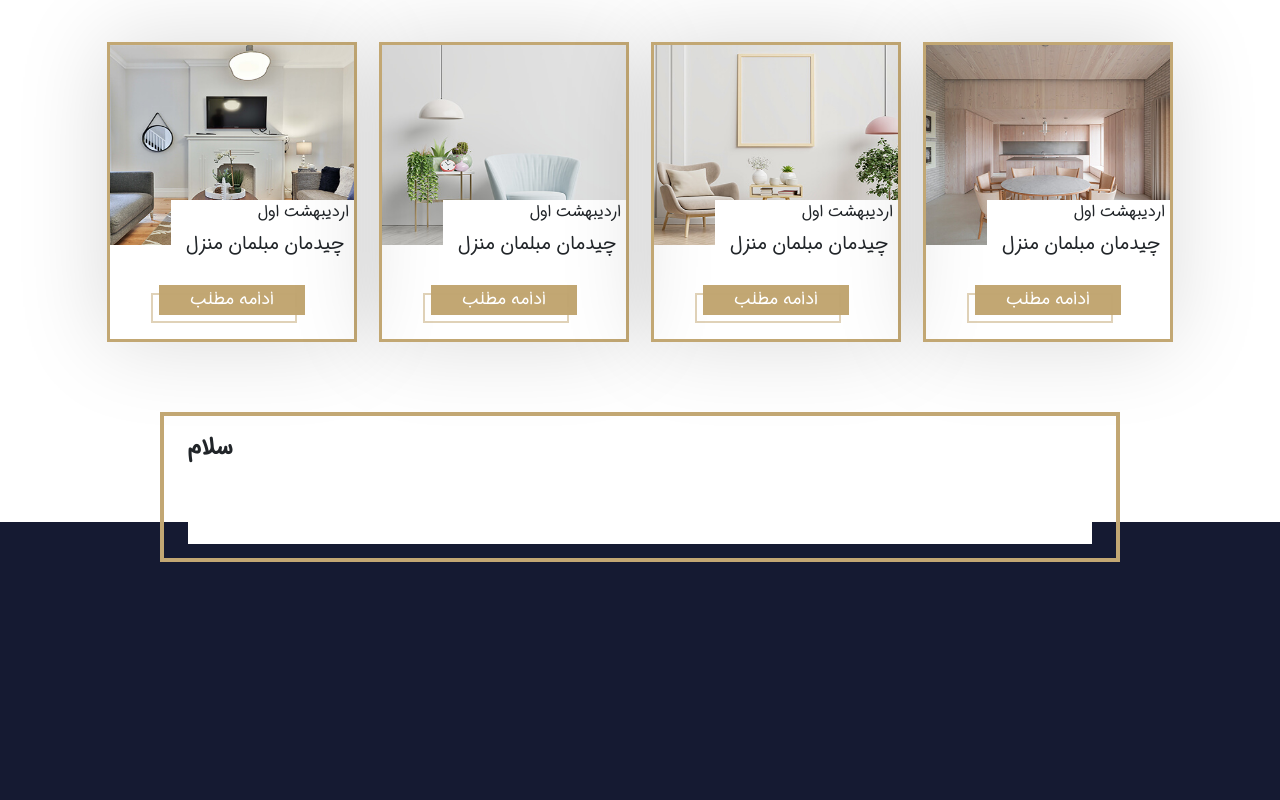
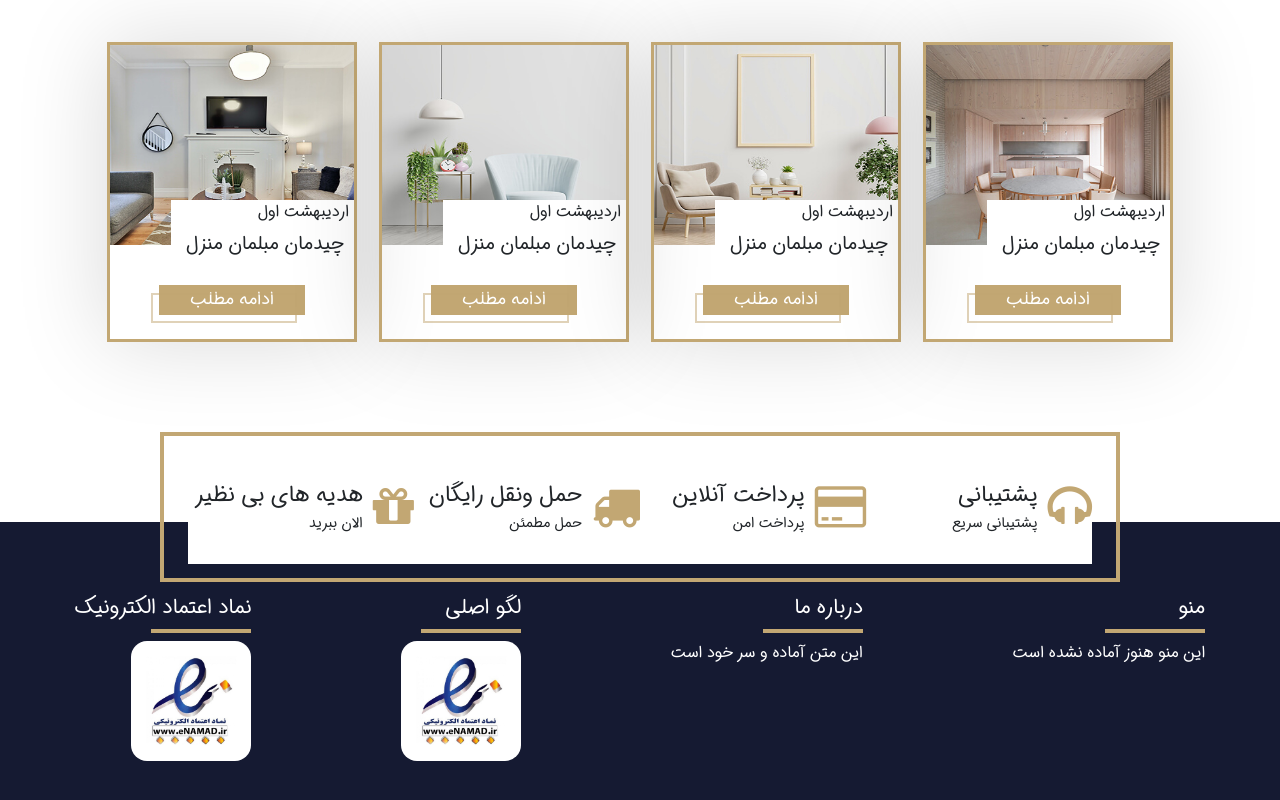
Before and after one commit to vahidpourmohamad/FcShop.js, a React (Create React App) app: page / in a window 1280 px wide. Shown: the part 4932-5732 px from the top of the page. Built offline with nearby package versions, Linux system fonts and the light colour scheme.

Commit message:
Implemention Footer

```diff
--- a/src/Components/FooterComponent/FooterCmp.css
+++ b/src/Components/FooterComponent/FooterCmp.css
@@ -1,9 +1,13 @@
-.FooterCmpcontainer{
+.FooterCmpcontainer {
   width: 100%;
   background-color: var(--dark-blue);
   height: 300px;
+  display: flex;
+  align-items: center;
+  justify-content: space-around;
+  color: var(--white);
 }
-.upfooterribonborder{
+.upfooterribonborder {
   position: relative;
   border: 0.3rem solid var(--main);
   width: 75%;
@@ -11,17 +15,75 @@
   display: flex;
   align-items: center;
   justify-content: center;
-    top:40px;
+  top: 60px;
 }
-.upfooterriboncontainer{
+.upfooterriboncontainer {
   width: 95%;
   /* margin: 40px 40px 40px 40px; */
   height: 80%;
   background-color: var(--white);
+  display: flex;
+  flex-direction: row;
+  align-items: center;
+  justify-content: space-around;
 }
-.footerContainer{
+.footerContainer {
   display: flex;
   flex-direction: column;
   align-items: center;
   justify-content: center;
 }
+.footerriboniteamcontainer {
+  display: flex;
+  width: 100%;
+  flex-direction: row;
+  align-items: center;
+  justify-content: center;
+}
+.footerriboniteamtext {
+  display: flex;
+  width: 80%;
+  flex-direction: column;
+  align-items: flex-end;
+  margin-right: 10px;
+  justify-content: space-around;
+}
+.footerriboniteamtextHeading{
+    font-size: 1.4rem;
+}
+.footerriboniteamtextSubHeading{
+    font-size: 0.9rem;
+}
+.fiteamhead{
+    font-size: 1.3rem;
+}
+.fiteamline{
+
+}
+.fiteamtext{
+    font-size: 1rem;
+    width: 100%;
+    text-align: end;
+    display: flex;
+    align-items: center;
+    justify-content: flex-end;
+}
+.fiteamtext img{
+border-radius: 1rem;
+width: 120px;
+height: 120px;
+}
+.fiteam {
+    display: flex;
+    height: 70%;
+    flex-direction: column;
+    align-items: flex-end;
+    justify-content: flex-start;
+    margin-top: 50px;
+}
+.fiteamline {
+    margin-bottom: 8px;
+  width: 100px;
+  height: 10px;
+  border-bottom: 4px solid var(--main);
+}
--- a/src/Components/FooterComponent/FooterCmp.js
+++ b/src/Components/FooterComponent/FooterCmp.js
@@ -1,19 +1,98 @@
-import React from 'react'
-import './FooterCmp.css'
+import React from "react";
+import "./FooterCmp.css";
 export default function FooterCmp() {
   return (
     <footer className="footerContainer">
       <div className="upfooterribonborder">
         <div className="upfooterriboncontainer">
           <div className="footerriboniteamcontainer">
-            <div className="footerriboniteamimg"></div>
-                      <div className="footerriboniteamtext">
-                          <h2> سلام</h2>
+            <div className="footerriboniteamtext">
+              <div className="footerriboniteamtextHeading">
+                هدیه های بی نظیر
+              </div>
+              <div className="footerriboniteamtextSubHeading">الان ببرید</div>
+            </div>
+            <div className="footerriboniteamimg">
+              <i
+                href="#"
+                className="fa fa-solid fa-gift fa-3x"
+                style={{ color: "var(--main)" }}
+              ></i>
+            </div>
+          </div>
+          <div className="footerriboniteamcontainer">
+            <div className="footerriboniteamtext">
+              <div className="footerriboniteamtextHeading">حمل ونقل رایگان</div>
+              <div className="footerriboniteamtextSubHeading">حمل مطمئن</div>
+            </div>
+            <div className="footerriboniteamimg">
+              <li
+                href="#"
+                className="fa fa-solid fa-truck fa-3x "
+                style={{ color: "var(--main)" }}
+              ></li>
+            </div>
+          </div>
+          <div className="footerriboniteamcontainer">
+            <div className="footerriboniteamtext">
+              <div className="footerriboniteamtextHeading">پرداخت آنلاین</div>
+              <div className="footerriboniteamtextSubHeading">پرداخت امن</div>
+            </div>
+            <div className="footerriboniteamimg">
+              <li
+                href="#"
+                className="fa fa-solid fa-credit-card fa-3x "
+                style={{ color: "var(--main)" }}
+              ></li>
+            </div>
+          </div>
+          <div className="footerriboniteamcontainer">
+            <div className="footerriboniteamtext">
+              <div className="footerriboniteamtextHeading">پشتیبانی</div>
+              <div className="footerriboniteamtextSubHeading">
+                پشتیبانی سریع
+              </div>
+            </div>
+            <div className="footerriboniteamimg">
+              <li
+                href="#"
+                className="fa fa-solid fa-headphones fa-3x"
+                style={{ color: "var(--main)" }}
+              ></li>
             </div>
           </div>
         </div>
       </div>
-      <div className="FooterCmpcontainer"></div>
+      <div className="FooterCmpcontainer">
+        <div className="fiteam">
+          <div className="fiteamhead">نماد اعتماد الکترونیک</div>
+          <div className="fiteamline"></div>
+          <div className="fiteamtext">
+            <img
+              src={`${process.env.PUBLIC_URL}/assets/Banners/namad.jpg`}
+            ></img>
+          </div>
+        </div>
+        <div className="fiteam">
+          <div className="fiteamhead">لگو اصلی</div>
+          <div className="fiteamline"></div>
+          <div className="fiteamtext">
+            <img
+              src={`${process.env.PUBLIC_URL}/assets/Banners/namad.jpg`}
+            ></img>
+          </div>
+        </div>
+        <div className="fiteam">
+          <div className="fiteamhead">درباره ما</div>
+          <div className="fiteamline"></div>
+          <div className="fiteamtext">این متن آماده و سر خود است</div>
+        </div>
+        <div className="fiteam">
+          <div className="fiteamhead">منو</div>
+          <div className="fiteamline"></div>
+          <div className="fiteamtext">این منو هنوز آماده نشده است</div>
+        </div>
+      </div>
     </footer>
   );
 }
```
Also changed, not shown: public/Assets/Banners/namad.jpg (added). Lines whose indentation alone changed are shown as unchanged.
